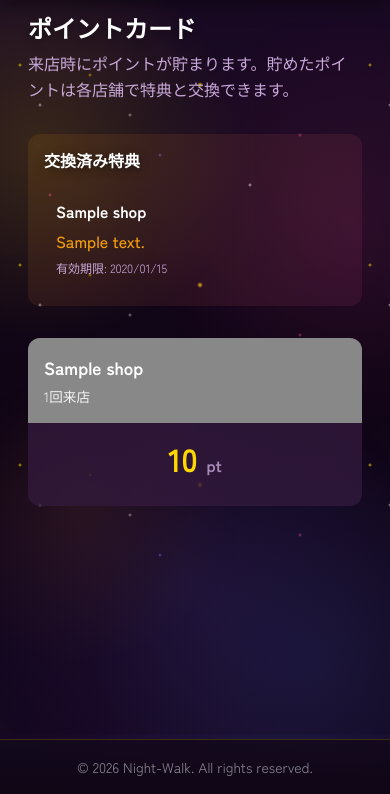
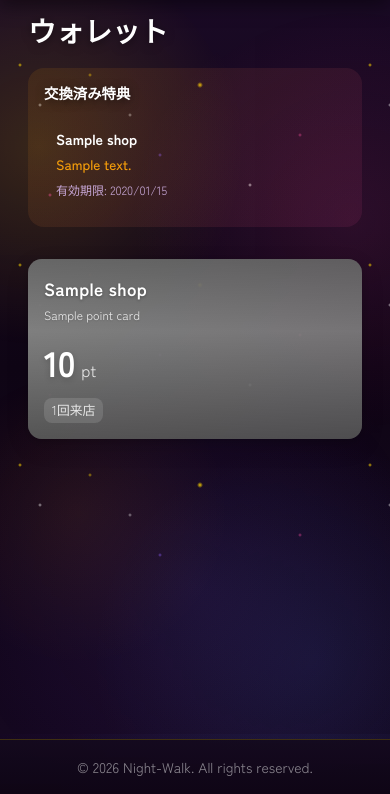
Before and after one commit to unoa14171241-cmd/night-walk, a Flask app: template app/templates/customer/point_cards.html in a window 390 px wide. Shown: the part 50-844 px from the top of the page. Run offline with Flask 3, Linux system fonts and the light colour scheme; the template is opened without the code that fills it: most values are stand-ins (such as "Sample title", 1, 10 or a date in 2020); parts of the project's set-up code (start-up, migrations or seed data) failed here and were passed over.

Commit message:
feat: iPhone Wallet style stacked point cards UI

```diff
--- a/app/templates/customer/point_cards.html
+++ b/app/templates/customer/point_cards.html
@@ -3,17 +3,13 @@
 {% block title %}ポイントカード - Night-Walk{% endblock %}
 
 {% block content %}
-<div class="container">
- <h1 class="page-title"> ポイントカード</h1>
-
- <p class="text-muted mb-4">
- 来店時にポイントが貯まります。貯めたポイントは各店舗で特典と交換できます。
- </p>
+<div class="container wallet-container">
+ <h1 class="page-title">ウォレット</h1>
 
  <!-- 有効な特典があれば表示 -->
  {% if rewards %}
  <div class="rewards-section mb-4">
- <h3> 交換済み特典</h3>
+ <h3>交換済み特典</h3>
  <div class="rewards-list">
  {% for reward in rewards %}
  <div class="reward-card">
@@ -28,46 +24,55 @@
  </div>
  {% endif %}
 
- <!-- ポイントカード一覧 -->
+ <!-- ウォレット風カードスタック -->
  {% if cards %}
- <div class="card-grid">
+ <div class="wallet-stack" id="walletStack">
  {% for card in cards %}
- <a href="{{ url_for('customer.point_card_detail', shop_id=card.shop_id) }}" class="point-card-item">
- {% if card.shop.point_card and card.shop.point_card.card_image_url %}
- <div class="point-card-header point-card-header-image" style="background-image: url('{{ get_image_url(card.shop.point_card.card_image_url, 'point_cards') }}');">
- {% else %}
- <div class="point-card-header" style="background: {{ card.shop.point_card.card_color if card.shop.point_card else '#6366f1' }};">
- {% endif %}
- <div class="shop-name">{{ card.shop.name }}</div>
- <div class="d-flex justify-between align-center">
- <div class="visit-count">{{ card.visit_count }}回来店</div>
+ <a href="{{ url_for('customer.point_card_detail', shop_id=card.shop_id) }}"
+ class="wallet-card"
+ style="--card-index: {{ loop.index0 }}; --card-total: {{ cards|length }}; {% if card.shop.point_card and card.shop.point_card.card_image_url %}--card-bg: url('{{ get_image_url(card.shop.point_card.card_image_url, 'point_cards') }}');{% else %}--card-bg: linear-gradient(135deg, {{ card.shop.point_card.card_color if card.shop.point_card else '#6366f1' }}, {{ card.shop.point_card.card_color if card.shop.point_card else '#6366f1' }}dd);{% endif %}">
+ <div class="wallet-card-inner">
+ <!-- カードヘッダー（常に見える部分） -->
+ <div class="wallet-card-top">
+ <div class="wallet-card-top-left">
+ <div class="wallet-shop-name">{{ card.shop.name }}</div>
+ <div class="wallet-card-label">{{ card.shop.point_card.card_name if card.shop.point_card else 'ポイントカード' }}</div>
+ </div>
+ <div class="wallet-card-top-right">
  {% if rank_map.get(card.shop_id) %}
- <div class="rank-badge-mini">
- {{ rank_map[card.shop_id].rank_icon }} {{ rank_map[card.shop_id].rank_name }}
+ <div class="wallet-rank-badge">
+ {{ rank_map[card.shop_id].rank_name }}
  </div>
  {% endif %}
  </div>
  </div>
- <div class="point-card-body">
- <div class="point-balance">
- <span class="point-value">{{ '{:,}'.format(card.point_balance) }}</span>
- <span class="point-label">pt</span>
+
+ <!-- カード本体（展開時に見える部分） -->
+ <div class="wallet-card-content">
+ <div class="wallet-points">
+ <span class="wallet-points-value">{{ '{:,}'.format(card.point_balance) }}</span>
+ <span class="wallet-points-unit">pt</span>
  </div>
+ <div class="wallet-card-footer">
+ <div class="wallet-visits">{{ card.visit_count }}回来店</div>
  {% if card.shop.point_card and card.shop.point_card.reward_threshold > 0 %}
- <div class="progress-bar-container">
- <div class="progress-bar" style="width: {{ card.progress_to_reward }}%;"></div>
+ <div class="wallet-progress-wrap">
+ <div class="wallet-progress-bar">
+ <div class="wallet-progress-fill" style="width: {{ card.progress_to_reward }}%;"></div>
  </div>
- <div class="progress-text">
- 特典まであと {{ '{:,}'.format(card.shop.point_card.reward_threshold - card.point_balance) }}pt
+ <div class="wallet-progress-text">
+ 特典まで {{ '{:,}'.format(card.shop.point_card.reward_threshold - card.point_balance) }}pt
+ </div>
  </div>
  {% endif %}
+ </div>
+ </div>
  </div>
  </a>
  {% endfor %}
  </div>
  {% else %}
  <div class="empty-state">
- <div class="empty-icon"></div>
  <p>まだポイントカードがありません</p>
  <p class="text-muted">店舗で来店ポイントを獲得すると、<br>自動的にカードが作成されます。</p>
  <a href="{{ url_for('public.index') }}" class="btn btn-primary">店舗を探す</a>
@@ -76,19 +81,206 @@
 </div>
 
 <style>
+.wallet-container {
+ max-width: 420px;
+ margin: 0 auto;
+ padding-bottom: 2rem;
+}
+
 .page-title {
+ font-size: 1.75rem;
+ font-weight: 700;
+ margin-bottom: 1.25rem;
+}
+
+/* ========== ウォレットスタック ========== */
+.wallet-stack {
+ position: relative;
+ perspective: 1200px;
+ padding-bottom: 1rem;
+}
+
+.wallet-card {
+ display: block;
+ text-decoration: none;
+ color: #fff;
+ position: relative;
+ width: 100%;
+ min-height: 200px;
+ border-radius: 16px;
+ overflow: hidden;
+ box-shadow:
+ 0 2px 8px rgba(0, 0, 0, 0.15),
+ 0 8px 24px rgba(0, 0, 0, 0.1);
+ transition: transform 0.4s cubic-bezier(0.25, 0.46, 0.45, 0.94),
+ margin-top 0.4s cubic-bezier(0.25, 0.46, 0.45, 0.94),
+ box-shadow 0.3s ease;
+ z-index: calc(var(--card-total) - var(--card-index));
+}
+
+/* スタック時の重なり（2枚目以降は上のカードに被る） */
+.wallet-card:not(:first-child) {
+ margin-top: -140px;
+}
+
+/* 背景 */
+.wallet-card-inner {
+ position: relative;
+ min-height: 200px;
+ padding: 1.25rem;
+ display: flex;
+ flex-direction: column;
+ justify-content: space-between;
+ background: var(--card-bg);
+ background-size: cover;
+ background-position: center;
+}
+
+/* 画像背景の場合のオーバーレイ */
+.wallet-card-inner::before {
+ content: '';
+ position: absolute;
+ inset: 0;
+ background: linear-gradient(
+ 180deg,
+ rgba(0, 0, 0, 0.25) 0%,
+ rgba(0, 0, 0, 0.05) 40%,
+ rgba(0, 0, 0, 0.35) 100%
+ );
+ z-index: 0;
+}
+
+.wallet-card-inner > * {
+ position: relative;
+ z-index: 1;
+}
+
+/* ---- カード上部（常に見える） ---- */
+.wallet-card-top {
+ display: flex;
+ justify-content: space-between;
+ align-items: flex-start;
+}
+
+.wallet-shop-name {
+ font-size: 1.1rem;
+ font-weight: 700;
+ letter-spacing: 0.02em;
+ text-shadow: 0 1px 3px rgba(0, 0, 0, 0.3);
+}
+
+.wallet-card-label {
+ font-size: 0.75rem;
+ opacity: 0.85;
+ margin-top: 2px;
+ text-shadow: 0 1px 2px rgba(0, 0, 0, 0.2);
+}
+
+.wallet-rank-badge {
+ background: rgba(255, 255, 255, 0.25);
+ backdrop-filter: blur(8px);
+ -webkit-backdrop-filter: blur(8px);
+ padding: 0.2rem 0.65rem;
+ border-radius: 1rem;
+ font-size: 0.75rem;
+ font-weight: 600;
+ white-space: nowrap;
+ border: 1px solid rgba(255, 255, 255, 0.15);
+}
+
+/* ---- カード本体 ---- */
+.wallet-card-content {
+ margin-top: auto;
+}
+
+.wallet-points {
  margin-bottom: 0.5rem;
 }
 
+.wallet-points-value {
+ font-size: 2.5rem;
+ font-weight: 700;
+ letter-spacing: -0.02em;
+ text-shadow: 0 2px 6px rgba(0, 0, 0, 0.2);
+}
+
+.wallet-points-unit {
+ font-size: 1rem;
+ opacity: 0.85;
+ margin-left: 2px;
+}
+
+.wallet-card-footer {
+ display: flex;
+ justify-content: space-between;
+ align-items: flex-end;
+}
+
+.wallet-visits {
+ font-size: 0.8rem;
+ opacity: 0.85;
+ background: rgba(255, 255, 255, 0.15);
+ padding: 0.15rem 0.5rem;
+ border-radius: 0.5rem;
+}
+
+.wallet-progress-wrap {
+ text-align: right;
+ flex: 1;
+ max-width: 160px;
+ margin-left: 0.75rem;
+}
+
+.wallet-progress-bar {
+ height: 5px;
+ background: rgba(255, 255, 255, 0.25);
+ border-radius: 3px;
+ overflow: hidden;
+ margin-bottom: 3px;
+}
+
+.wallet-progress-fill {
+ height: 100%;
+ background: rgba(255, 255, 255, 0.9);
+ border-radius: 3px;
+ transition: width 0.6s ease;
+}
+
+.wallet-progress-text {
+ font-size: 0.7rem;
+ opacity: 0.8;
+}
+
+/* ========== ホバー/タッチ展開 ========== */
+.wallet-stack:hover .wallet-card:not(:first-child),
+.wallet-stack.expanded .wallet-card:not(:first-child) {
+ margin-top: -80px;
+}
+
+.wallet-card:hover {
+ transform: translateY(-8px) scale(1.01);
+ box-shadow:
+ 0 4px 16px rgba(0, 0, 0, 0.2),
+ 0 12px 40px rgba(0, 0, 0, 0.15);
+ z-index: 100;
+}
+
+/* タップでさらに開く */
+.wallet-stack.fan-out .wallet-card:not(:first-child) {
+ margin-top: -40px;
+}
+
+/* ========== 特典セクション ========== */
 .rewards-section {
  background: linear-gradient(135deg, rgba(245, 158, 11, 0.1), rgba(236, 72, 153, 0.1));
- border-radius: var(--radius-lg);
+ border-radius: 16px;
  padding: 1rem;
 }
 
 .rewards-section h3 {
- font-size: 1rem;
- margin-bottom: 1rem;
+ font-size: 0.9rem;
+ margin-bottom: 0.75rem;
+ font-weight: 600;
 }
 
 .rewards-list {
@@ -99,18 +291,20 @@
 
 .reward-card {
  background: var(--color-bg);
- border-radius: var(--radius);
+ border-radius: 12px;
  padding: 0.75rem;
 }
 
 .reward-shop {
  font-weight: 600;
  margin-bottom: 0.25rem;
+ font-size: 0.9rem;
 }
 
 .reward-description {
  color: #f59e0b;
  font-weight: 500;
+ font-size: 0.85rem;
 }
 
 .reward-expires {
@@ -119,122 +313,57 @@
  margin-top: 0.25rem;
 }
 
-.card-grid {
- display: grid;
- grid-template-columns: repeat(auto-fill, minmax(280px, 1fr));
- gap: 1rem;
-}
-
-.point-card-item {
- text-decoration: none;
- color: inherit;
- background: var(--color-bg-elevated);
- border-radius: var(--radius-lg);
- overflow: hidden;
- transition: transform 0.2s, box-shadow 0.2s;
-}
-
-.point-card-item:hover {
- transform: translateY(-2px);
- box-shadow: 0 8px 30px rgba(0,0,0,0.2);
-}
-
-.point-card-header {
- padding: 1rem;
- color: #fff;
-}
-
-.point-card-header-image {
- background-size: cover;
- background-position: center;
- position: relative;
-}
-
-.point-card-header-image::before {
- content: '';
- position: absolute;
- inset: 0;
- background: linear-gradient(180deg, rgba(0,0,0,0.3) 0%, rgba(0,0,0,0.6) 100%);
-}
-
-.point-card-header-image > * {
- position: relative;
- z-index: 1;
-}
-
-.point-card-header .shop-name {
- font-weight: 600;
- font-size: 1.1rem;
- margin-bottom: 0.25rem;
-}
-
-.point-card-header .visit-count {
- font-size: 0.85rem;
- opacity: 0.9;
-}
-
-.rank-badge-mini {
- background: rgba(255,255,255,0.25);
- padding: 0.15rem 0.6rem;
- border-radius: 1rem;
- font-size: 0.8rem;
- font-weight: 600;
- white-space: nowrap;
-}
-
-.point-card-body {
- padding: 1rem;
-}
-
-.point-balance {
- text-align: center;
- margin-bottom: 0.75rem;
-}
-
-.point-balance .point-value {
- font-size: 2rem;
- font-weight: 700;
- color: var(--color-primary);
-}
-
-.point-balance .point-label {
- font-size: 1rem;
- color: var(--color-text-muted);
-}
-
-.progress-bar-container {
- height: 8px;
- background: var(--color-bg);
- border-radius: 4px;
- overflow: hidden;
- margin-bottom: 0.5rem;
-}
-
-.progress-bar {
- height: 100%;
- background: linear-gradient(90deg, #f59e0b, #ec4899);
- border-radius: 4px;
- transition: width 0.5s ease;
-}
-
-.progress-text {
- font-size: 0.8rem;
- color: var(--color-text-muted);
- text-align: center;
-}
-
+/* ========== 空状態 ========== */
 .empty-state {
  text-align: center;
- padding: 3rem 1rem;
-}
-
-.empty-icon {
- font-size: 4rem;
- margin-bottom: 1rem;
+ padding: 4rem 1rem;
 }
 
 .empty-state p {
  margin-bottom: 0.5rem;
 }
+
+/* ========== モバイル調整 ========== */
+@media (max-width: 480px) {
+ .wallet-card {
+ min-height: 180px;
+ border-radius: 14px;
+ }
+
+ .wallet-card:not(:first-child) {
+ margin-top: -120px;
+ }
+
+ .wallet-stack:hover .wallet-card:not(:first-child),
+ .wallet-stack.expanded .wallet-card:not(:first-child) {
+ margin-top: -70px;
+ }
+
+ .wallet-points-value {
+ font-size: 2.2rem;
+ }
+
+ .wallet-card-inner {
+ padding: 1rem;
+ min-height: 180px;
+ }
+}
 </style>
+
+<script>
+// タッチデバイスでスタックをタップして展開
+document.addEventListener('DOMContentLoaded', function() {
+ var stack = document.getElementById('walletStack');
+ if (!stack) return;
+
+ // モバイルでスタック領域をタップすると展開/収縮
+ var expanded = false;
+ stack.addEventListener('click', function(e) {
+ // リンククリックは通常どおり遷移
+ if (e.target.closest('.wallet-card')) return;
+ expanded = !expanded;
+ stack.classList.toggle('fan-out', expanded);
+ });
+});
+</script>
 {% endblock %}
```
